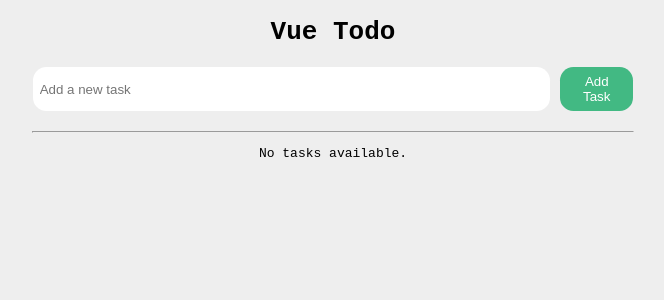
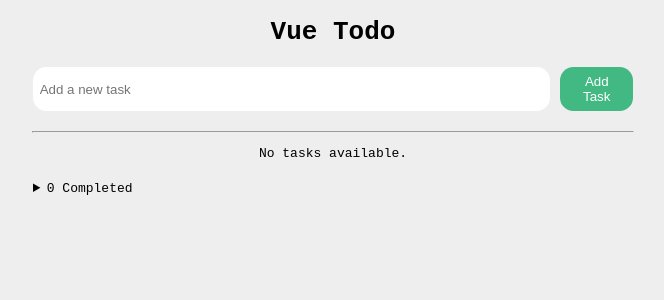
Before and after one commit to husamXA1/vue-todo, a Vue app: page / in a window 1280 px wide. Shown: the top 300 px of the page, without its empty margins (307-971 px from the left). Built offline with nearby package versions, Linux system fonts and the light colour scheme.

Commit message:
separate pending and completed tasks

```diff
--- a/src/App.vue
+++ b/src/App.vue
@@ -1,9 +1,16 @@
 <script setup>
-import { ref, watch } from 'vue';
+import { ref, watch, computed } from 'vue';
 import Task from './components/Task.vue';
 
 const tasks = ref([]);
 const newTaskTitle = ref('');
+
+const completedTasks = computed(() =>
+  tasks.value.filter(task => task.completed)
+);
+const pendingTasks = computed(() =>
+  tasks.value.filter(task => !task.completed)
+);
 
 watch(
   tasks,
@@ -65,8 +72,8 @@ function createTask() {
     </button>
   </form>
   <hr style="max-width: 600px; margin: 0 auto;"/>
-  <ul v-if="tasks.length">
-    <li v-for="task in tasks">
+  <ul v-if="pendingTasks.length">
+    <li v-for="task in pendingTasks">
       <Task
         :title="task.title"
         :completed="task.completed"
@@ -78,6 +85,22 @@ function createTask() {
   <p v-else style="text-align: center; font-family: monospace;">
     No tasks available.
   </p>
+  <details>
+    <summary>{{ completedTasks.length }} Completed</summary>
+    <ul v-if="completedTasks.length">
+      <li v-for="task in completedTasks">
+        <Task
+          :title="task.title"
+          :completed="task.completed"
+          @toggle="handleToggleTaskCompletion(task.id)"
+          @delete="handleDeleteTask(task.id)"
+        />
+      </li>
+    </ul>
+    <p v-else style="text-align: center; font-family: monospace;">
+      No completed tasks.
+    </p>
+  </details>
 </template>
 
 <style scoped>
@@ -117,4 +140,10 @@ form button {
   color: white;
   cursor: pointer;
 }
+
+details {
+  max-width: 600px;
+  margin: 20px auto;
+  font-family: monospace;
+}
 </style>
```
